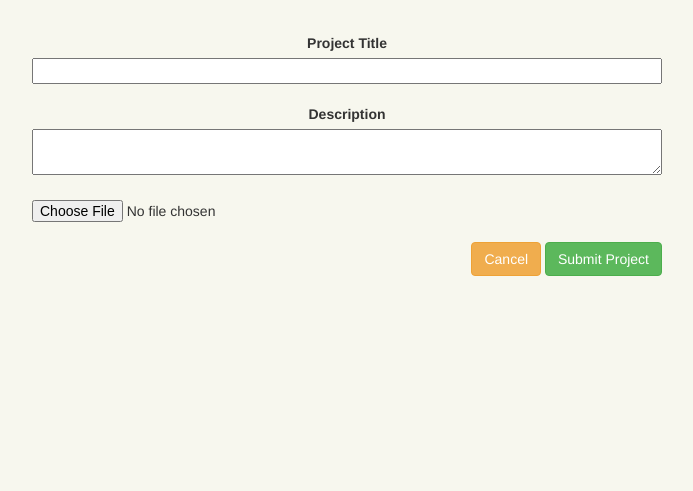
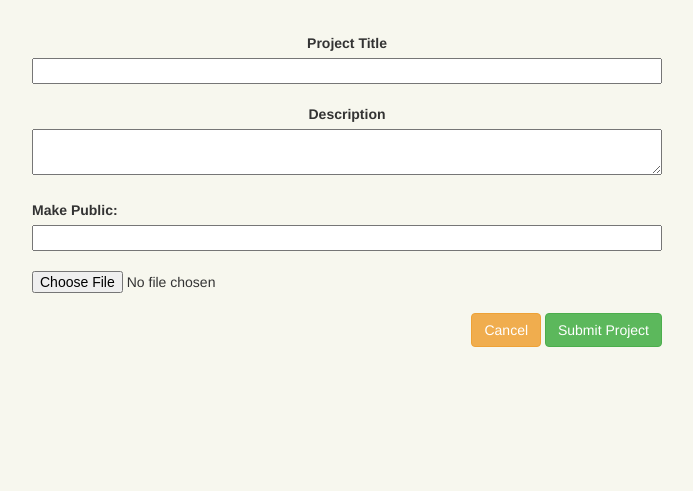
Before and after one commit to 1moosey1/gonzalezwelding.com, a Django app: template projects/templates/projects/projectcreate.html in a window 1280 px wide. Shown: the part 209-700 px from the top of the page, without its empty margins (293-986 px from the left). Run offline with Django 3.2, Linux system fonts and the light colour scheme; the template is opened without the code that fills it, so the values that code supplies are empty, except form fields; tables that the repository leaves empty hold one stand-in row (values such as "Sample post"); form fields are guessed from the names that the template uses; some libraries are stand-ins or nearby versions.

Commit message:
Added optional filter paramater to render_pagination to allow extra filtering before slicing to specific page. Added last_modified field and public boolean field to project model. Allows ordering by date and filtering for objects that arent meant to be publicly displayed.

```diff
--- a/common/utility.py
+++ b/common/utility.py
@@ -48,7 +48,7 @@ Parameters:
 '''
 
 
-def render_paginated(request, object, html, html404):
+def render_paginated(request, object, html, html404, filters=None):
 
     # If no objects then render page with no context
     objects = object.objects.all()
@@ -63,6 +63,10 @@ def render_paginated(request, object, html, html404):
 
     except ValueError:
         page = 0
+
+    # Filter before counting pages
+    if filters:
+        objects = objects.filter(**filters)
 
     # If page is out of bounds render 404
     pages = ceil(len(objects) / settings.MAX_OBJECT_DISPLAY)
--- a/projects/forms.py
+++ b/projects/forms.py
@@ -6,6 +6,7 @@ class ProjectForm(forms.Form):
 
     title = forms.CharField(max_length=64)
     description = forms.CharField(widget=forms.Textarea, max_length=512, required=False)
+    public = forms.BooleanField(initial=True, required=False)
     images = forms.ImageField(widget=forms.ClearableFileInput(attrs={'multiple': True}))
 
     def clean_title(self):
@@ -29,6 +30,7 @@ class ModifyForm(ProjectForm):
         # Set initial values for title/description and modify images requirement
         self.fields['title'].initial = project.title
         self.fields['description'].initial = project.description
+        self.fields['public'].initial = project.public
         self.fields['images'].required = False
 
         # Create checkboxes for every image in the project
--- a/projects/models.py
+++ b/projects/models.py
@@ -4,8 +4,13 @@ from django.db import models
 # Model for work/project information
 class Project(models.Model):
 
+    class Meta:
+        ordering = ['-last_modified']
+
     title = models.CharField(unique=True, max_length=64)
     description = models.TextField(max_length=512)
+    last_modified = models.DateTimeField(auto_now=True)
+    public = models.BooleanField(default=True)
 
     def __str__(self):
         return 'Project: {}'.format(self.title)
--- a/projects/static/css/projects.css
+++ b/projects/static/css/projects.css
@@ -1,6 +1,11 @@
 .projects {
 
+    -webkit-column-count: 3;
+    -moz-column-count: 3;
     column-count: 2;
+
+    -webkit-column-gap: 3;
+    -moz-column-gap: 3;
     column-gap: 2em;
 }
 
--- a/projects/templates/projects/projectcreate.html
+++ b/projects/templates/projects/projectcreate.html
@@ -40,6 +40,11 @@
       {{ form.description }}
     </div>
 
+    <div class="gwm-text-left fieldwrapper">
+      <label for="{{ form.public.id_for_label }}"> Make Public: </label>
+      {{ form.public }}
+    </div>
+
     <div class="fieldwrapper">
       {{ form.images }}
     </div>
--- a/projects/templates/projects/projectmanager.html
+++ b/projects/templates/projects/projectmanager.html
@@ -47,6 +47,9 @@
           <img class="preview" src="{{ image.image_field.url }}"/>
         {% endfor %}
 
+        <p class="gwm-text-left gwm-smt"> Last-Modified: {{ project.last_modified }} </p>
+        <p class="gwm-text-left"> Public - {{ project.public }} </p>
+
         <div class="button-wrapper">
           <a href= "{% url 'projects:delete' %}{{ project.id }}" class="btn btn-danger"> Delete </a>
           <a href= "{% url 'projects:modify' %}{{ project.id }}" class="btn btn-primary"> Edit </a>
--- a/projects/templates/projects/projectmodify.html
+++ b/projects/templates/projects/projectmodify.html
@@ -38,6 +38,11 @@
       <label for="{{ form.description.id_for_label }}"> Description </label>
       <br/>
       {{ form.description }}
+    </div>
+
+    <div class="gwm-text-left fieldwrapper">
+      <label for="{{ form.public.id_for_label }}"> Make Public: </label>
+      {{ form.public }}
     </div>
 
     <div class="fieldwrapper">
--- a/projects/utility.py
+++ b/projects/utility.py
@@ -21,7 +21,10 @@ def handle_project_creation(create_form):
     files = create_form.files
 
     # Create new project and save it
-    new_project = Project(title=cleaned_data['title'], description=cleaned_data['description'])
+    new_project = Project()
+    new_project.title = cleaned_data['title']
+    new_project.description = cleaned_data['description']
+    new_project.public = cleaned_data['public']
     new_project.save()
 
     # Save all uploaded images
@@ -38,6 +41,7 @@ def handle_project_modification(mod_form):
     # Save project updates
     project.title = cleaned_data['title']
     project.description = cleaned_data['description']
+    project.public = cleaned_data['public']
     project.save()
 
     if files:
--- a/workbench/static/css/workbenchform.css
+++ b/workbench/static/css/workbenchform.css
@@ -27,6 +27,6 @@ input[type="text"], input[type="password"], input[type="file"], textarea {
 
     .fieldwrapper, .submitwrapper, .alertwrapper {
 
-        width: 100%;
+        width: 100% !important;
     }
 }
```
Also changed, not shown: pages/views.py (+8 -1 lines).
